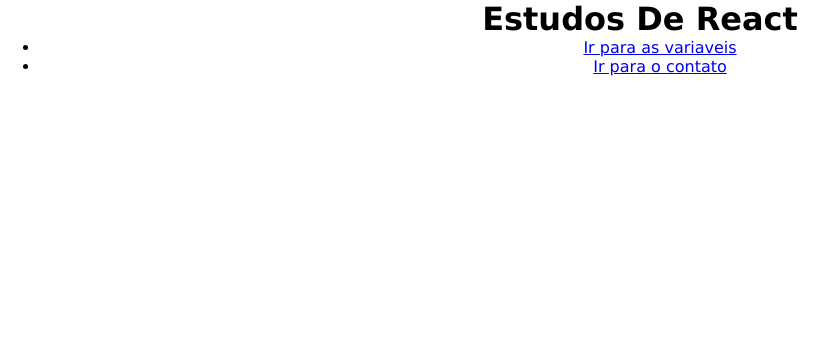
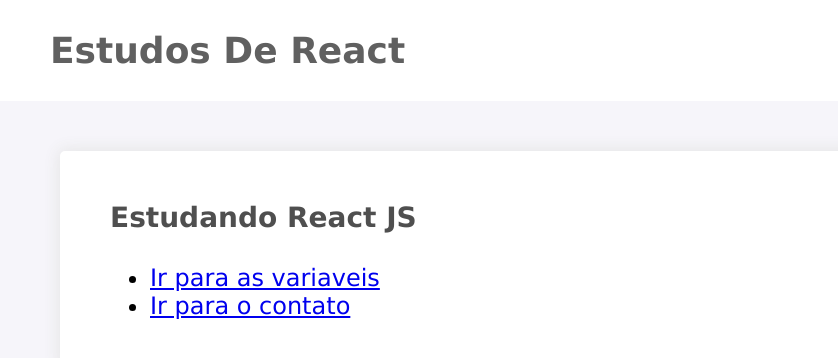
Before and after one commit to GuilhermePianoski/https---github.com-GuilhermePianoski-projeto1, a React (Create React App) app: page / in a window 1280 px wide. Shown: the top 358 px of the page, without its empty margins (0-838 px from the left). Built offline with nearby package versions, Linux system fonts and the light colour scheme.

Commit message:
atualização

```diff
--- a/src/pages/inicio/index.jsx
+++ b/src/pages/inicio/index.jsx
@@ -1,25 +1,30 @@
 import './index.scss'
-
 import { Link } from 'react-router-dom'
 
 export default function Inicio() {
     return(
         <div className='pagina-inicio'>
             <header className='cabecalho'>
-             <h1 className='titulos1'>
+             <h1 className='titulo'>
                 Estudos De React
                 <i className='fa fa-heart'></i>
              </h1>
             </header>
 
-            <ul>
+            <div className='secao'>
+             <h1 className='titulo2'>
+                Estudando React JS
+             </h1>
+
+             <ul>
                 <li>
-                    <Link to='/variaveis'>Ir para as variaveis</Link>
+                <Link to='/variaveis'>Ir para as variaveis</Link>
                 </li>
                 <li>
                 <Link to='/contato'>Ir para o contato</Link>
                 </li>
-            </ul>
+             </ul>
+            </div>
         </div>
     )
 }
--- a/src/pages/inicio/index.scss
+++ b/src/pages/inicio/index.scss
@@ -1,3 +1,31 @@
 .pagina-inicio {
-    text-align: center;
+    background-color: #F6F5FA;
+    min-height: 100vh;
+
+    .cabecalho {
+        background-color: #fff;
+        padding: 30px 50px;
+
+        .titulo {
+            color: #606060;
+            font: 600 36px 'Verdana';
+        }
+    }
+
+    .secao {
+        background-color: #fff;
+        padding: 50px;
+        box-shadow: 0px 0px 15px 2px #e6e6e6;
+        border-radius: 5px;
+        margin: 50px 60px;
+        max-width: 1000px;
+        font: 400 24px 'Verdana';
+
+        h1 {
+            color: #4f4f4f;
+            font: 600 28px 'Verdana';
+            margin-bottom: 30px;
+        }
+
+    }
 }
--- a/src/pages/variaveis/index.jsx
+++ b/src/pages/variaveis/index.jsx
@@ -2,8 +2,8 @@
 
 export default function Variavel() {
     return(
-        <header>
-            <h1>ola </h1>
-        </header>
+        <div className='pagina-variaveis'>
+            <h1>Bem-vindo a pagina de variaveis</h1>
+        </div>
     )
 }
--- a/src/pages/variaveis/index.scss
+++ b/src/pages/variaveis/index.scss
@@ -1,25 +1,3 @@
-* {
-    box-sizing: border-box;
-    margin: 0;
+.pagina-variaveis {
+    text-align: center;
 }
-
-.geral {
-  flex-direction: row;
-  gap: 10px;
-
-    img {
-        height: 144px;
-    }
-}
-
-.coluna {
-    flex-direction: row;
-
-    img {
-        height: 40px;
-    }
-}
-
-.titulo {
-    flex-direction: row;
-}
```
Also changed, not shown: src/index.scss (line endings or trailing spaces).
